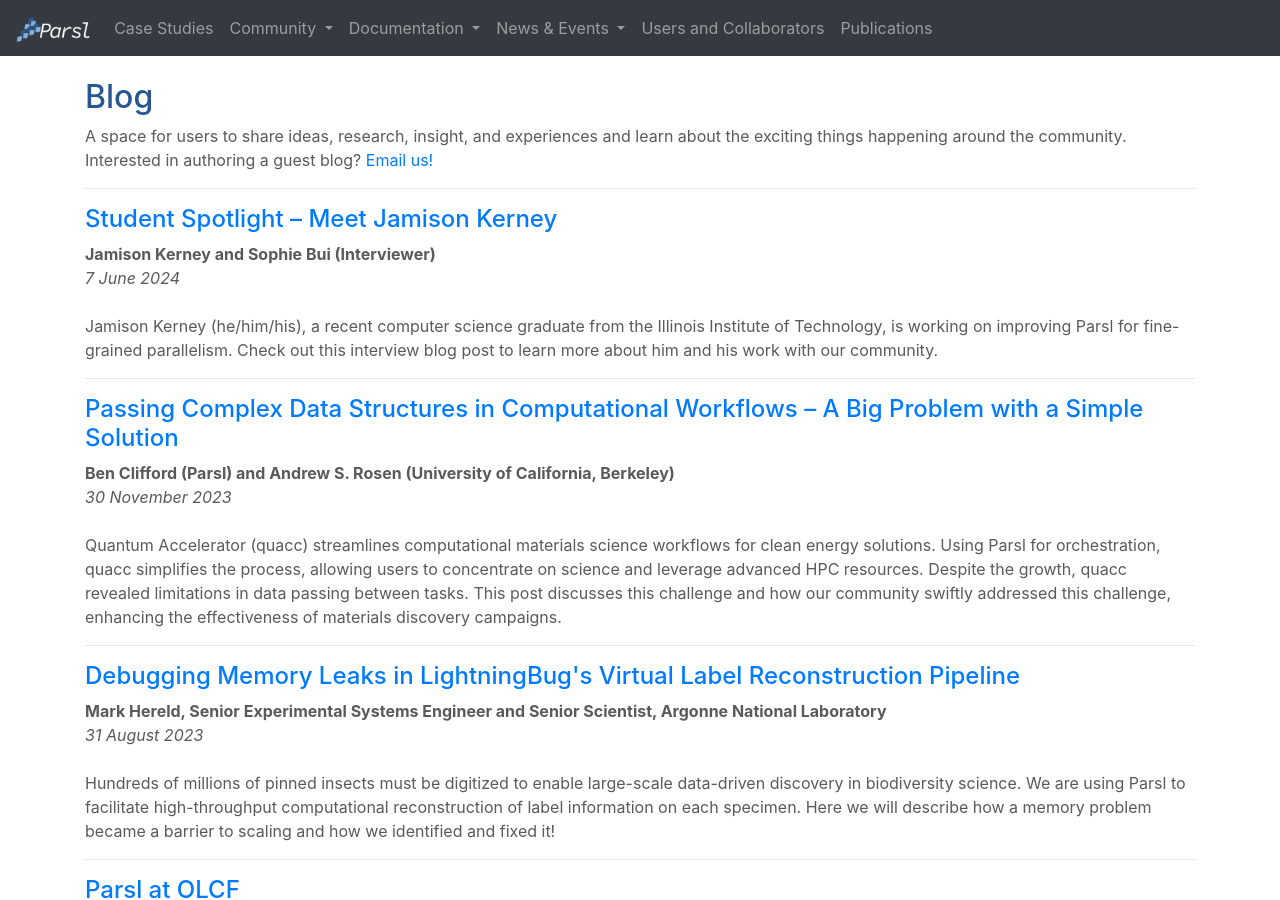
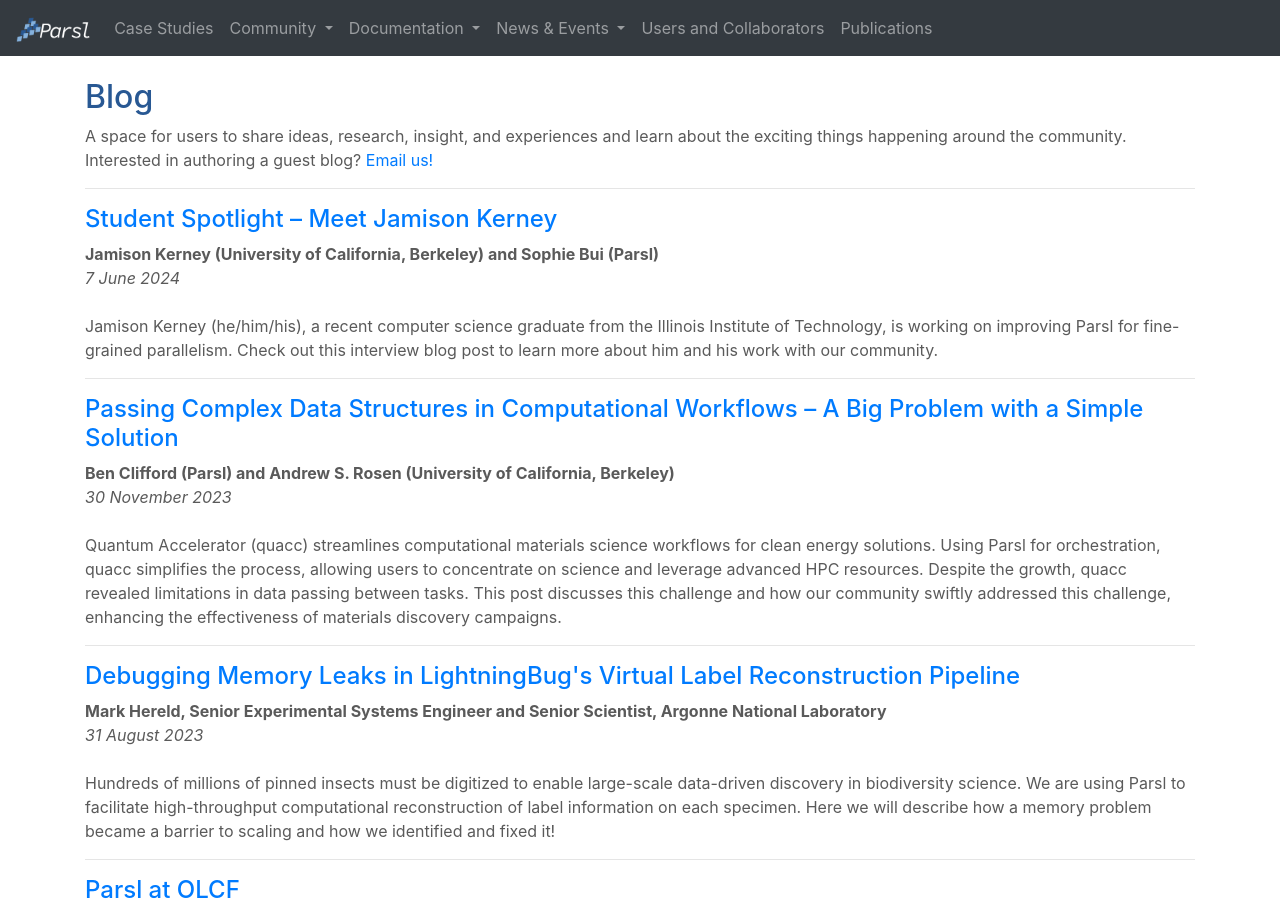
Before and after one commit to Parsl/parsl.github.io, a Jekyll site: the page built from blog.html, in a window 1280 px wide and 900 px high. Built offline with Jekyll 4.4.1, drawn with Linux system fonts in a browser that asks for light colours.

Commit message:
Update 2024-06-07-meet-jamison-kerney.md

```diff
--- a/_posts/2024-06-07-meet-jamison-kerney.md
+++ b/_posts/2024-06-07-meet-jamison-kerney.md
@@ -1,10 +1,10 @@
 ---
 layout: post
-author: Jamison Kerney and Sophie Bui (Interviewer)
+author: Jamison Kerney (University of California, Berkeley) and Sophie Bui (Parsl)
 title: Student Spotlight – Meet Jamison Kerney
 excerpt: Jamison Kerney (he/him/his), a recent computer science graduate from the Illinois Institute of Technology, is working on improving Parsl for fine-grained parallelism. Check out this interview blog post to learn more about him and his work with our community.
 ---
-<img src="images/blog/2024-06-07/JK-PF23.png" width="95%" style="border:0px solid black;" alt="Jamison giving a presentation at ParslFest 2023.">
+<img src="/images/blog/2024-06-07/JK-PF23.png" width="95%" style="border:0px solid black;" alt="Jamison giving a presentation at ParslFest 2023.">
 
 *Jamison giving a presentation on his project at ParslFest 2023.*
 {: style="text-align: center;"}
```
